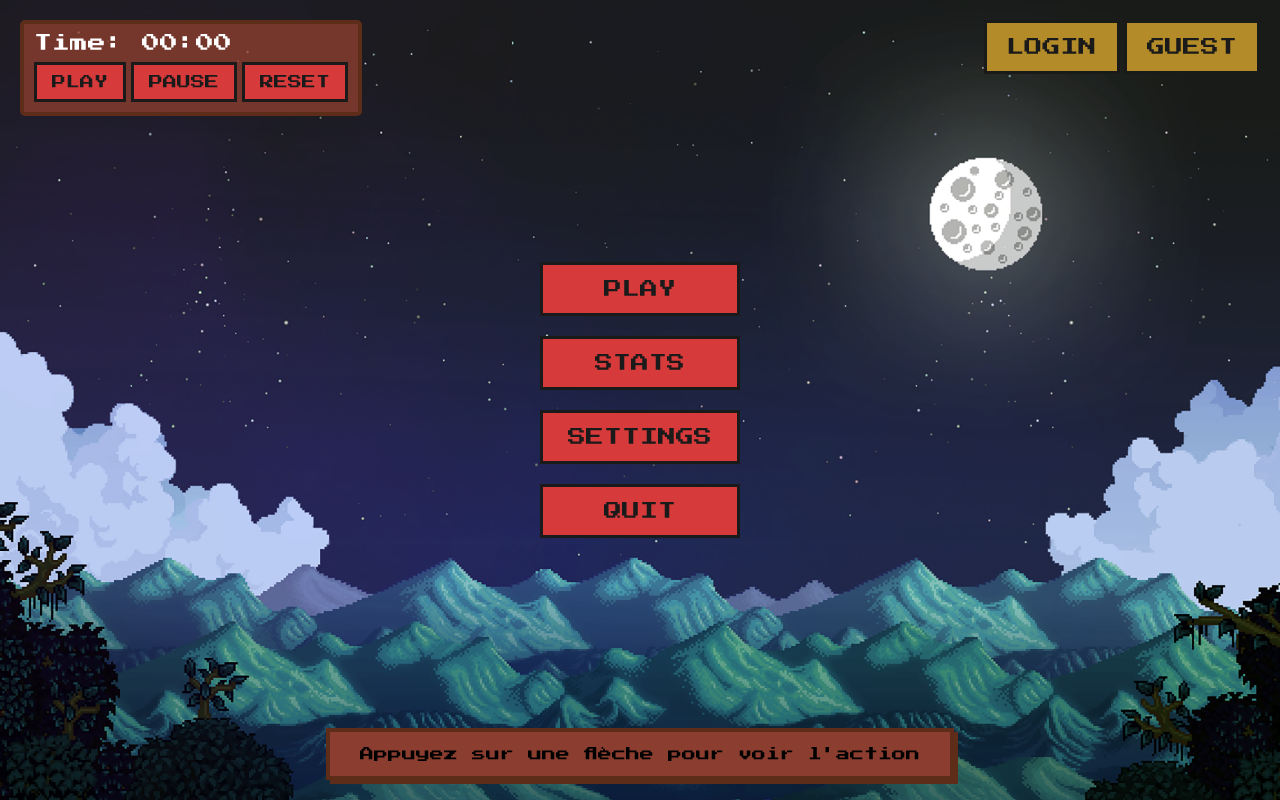
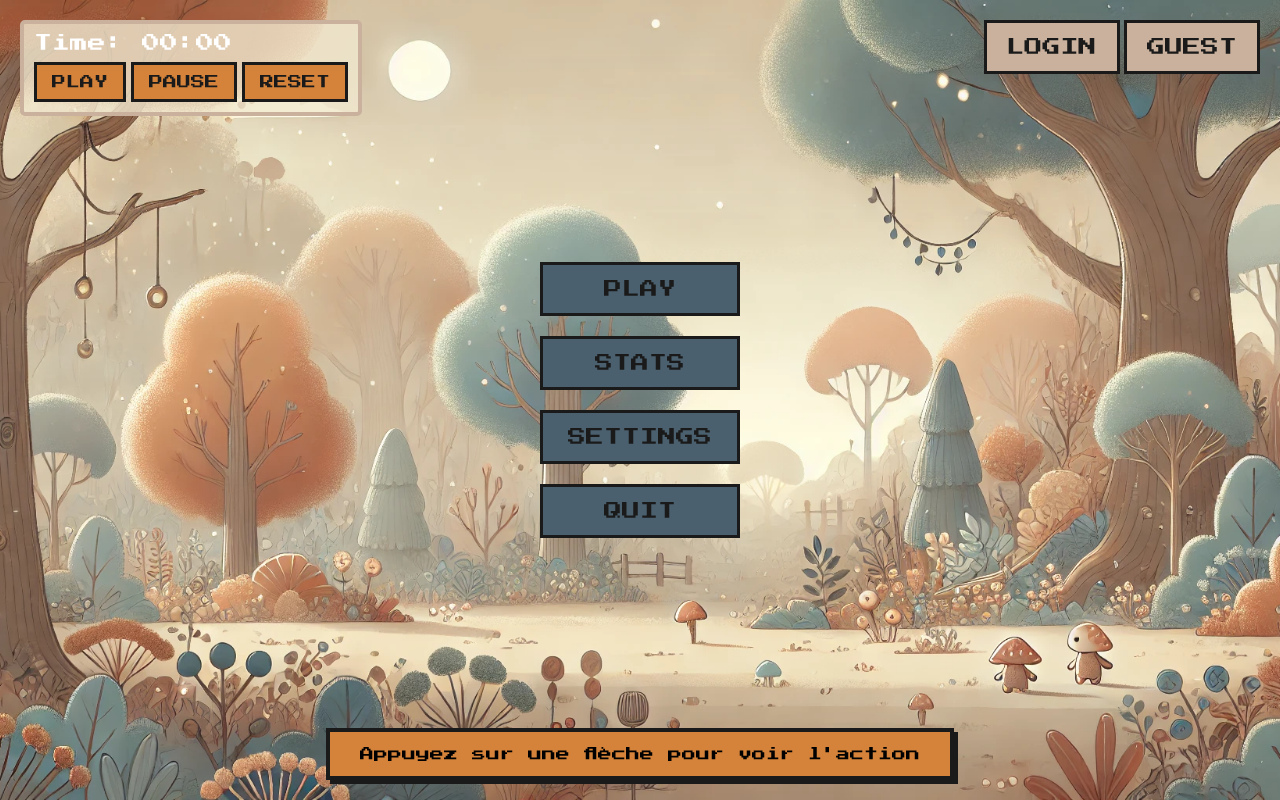
Before and after one commit to SaschaLunel/BTS-SIO-Projet-AAA-Tetris, a PHP site: page /html/index.html in a window 1280 px wide. Run offline with PHP 8.4, Linux system fonts and the light colour scheme.

Commit message:
new style of colors

```diff
--- a/lot2/client web/css/style.css
+++ b/lot2/client web/css/style.css
@@ -11,7 +11,7 @@ html, body {
 
 /* Image de fond couvrant tout l'écran */
 body {
-    background-image: url('../terraria.png'); /* Remplace par le chemin de ton image */
+    background-image: url('../images/autumn.png'); /* Remplace par le chemin de ton image */
     background-size: cover;
     background-position: center;
     display: flex;
@@ -26,7 +26,7 @@ body {
 }
 
 .header-buttons button {
-    background-color: #b38b29; /* Marron doré */
+    background-color: #C9B19D; /* Marron doré */
     color: #1a1a1a; /* Noir profond pour le texte */
     font-family: 'Press Start 2P', cursive; /* Police pixel art */
     font-size: 18px;
@@ -52,7 +78,7 @@ body {
 }
 
 .center-buttons button {
-    background-color: #d73a3a; /* Rouge pixel */
+    background-color: #4B606E  ; /* Rouge pixel */
     color: #1a1a1a; /* Noir profond pour le texte */
     font-family: 'Press Start 2P', cursive; /* Police pixel art, vous pouvez la remplacer par une police similaire */
     font-size: 18px;
@@ -66,17 +92,18 @@ body {
 }
 
 .center-buttons button:hover {
-    background-color: #b12d2d; /* Couleur rouge plus sombre */
+    background-color: #455763; /* Couleur rouge plus sombre */
     transform: scale(1.05);
+    transform: translateY(-2px);
 }
 
-/* Style pour le conteneur du timer */
-#timer-container {
-    position: absolute; /* Positionnement absolu pour placer en haut à gauche */
-    top: 20px; /* Ajustez la position selon vos besoins */
+/* Style pour le petit encadré de test du timer */
+#timer-test {
+    position: absolute;
+    top: 20px;
     left: 20px;
-    background-color: rgba(139, 62, 47, 0.8); /* Un fond semi-transparent */
-    border: 4px solid #5d2d1a; /* Bordure sombre */
+    background-color: rgba(242, 233, 208, 0.8); /* Un fond semi-transparent */
+    border: 4px solid #C9B19D; /* Bordure sombre */
     border-radius: 5px; /* Coins arrondis */
     padding: 10px; /* Espace interne */
     color: white; /* Couleur du texte */
@@ -92,20 +119,20 @@ body {
 }
 
 /* Style pour le message d'action */
-#actionDisplay {
+#inputTest {
     position: fixed; /* Pour le fixer en bas de la page */
     bottom: 20px;    /* Marge de 20px par rapport au bas */
     left: 50%;       /* Centre horizontalement */
     transform: translateX(-50%); /* Centre parfaitement l'élément */
 
-    background-color: #8b3e2f; /* Couleur de fond similaire aux boutons */
-    border: 4px solid #5d2d1a; /* Bordure foncée pour l'encadré */
+    background-color: #D5833A ; /* Couleur de fond similaire aux boutons */
+    border: 4px solid #1a1a1a; /* Bordure foncée pour l'encadré */
     color: #000; /* Couleur du texte */
     font-family: 'Press Start 2P', cursive; /* Police pour le style rétro */
     font-size: 14px; /* Taille du texte */
     padding: 15px 30px; /* Espace intérieur pour l'encadré */
     text-align: center; /* Centrer le texte dans l'encadré */
-    box-shadow: 4px 4px 0 #5d2d1a; /* Ombre pour un effet 3D rétro */
+    box-shadow: 4px 4px 0 #1a1a1a; /* Ombre pour un effet 3D rétro */
     width: fit-content; /* Ajuste la largeur à la taille du texte */
     min-width: 200px; /* Largeur minimale pour un bon affichage */
 }
@@ -170,7 +198,7 @@ body {
 }
 
 .timer-buttons button {
-    background-color: #d73a3a; /* Rouge pixel */
+    background-color: #D5833A ; /* Rouge pixel */
     color: #1a1a1a; /* Noir profond pour le texte */
     font-family: 'Press Start 2P', cursive; /* Police pixel art */
     font-size: 14px;
--- a/lot2/client web/html/game.html
+++ b/lot2/client web/html/game.html
@@ -3,9 +3,10 @@
 <head>
     <meta charset="UTF-8">
     <meta name="viewport" content="width=device-width, initial-scale=1.0">
-    <title>Now playing</title>
+    <title>Now playing !</title>
     <link rel="stylesheet" href="../css/style.css">
     <link href="https://fonts.googleapis.com/css2?family=Press+Start+2P&display=swap" rel="stylesheet">
+    <link rel="icon" type="image/x-icon" href="../images/8EB7C3.ico">
 </head>
 <body>
     <!-- Timer -->
@@ -22,7 +23,7 @@
         <button id="quitGameButton">Quit</button>
     </div>
 
-    <div id="actionDisplay">Appuyez sur une flèche pour voir l'action</div>
+    <div id="inputTest">Appuyez sur une flèche pour voir l'action</div>
 
     <script src="../js/script.js"></script>
 </body>
--- a/lot2/client web/html/index.html
+++ b/lot2/client web/html/index.html
@@ -3,9 +3,10 @@
 <head>
     <meta charset="UTF-8">
     <meta name="viewport" content="width=device-width, initial-scale=1.0">
-    <title>Tetriscraft</title>
+    <title>Lets Play Tetriscraft !</title>
     <link rel="stylesheet" href="../css/style.css">
     <link href="https://fonts.googleapis.com/css2?family=Press+Start+2P&display=swap" rel="stylesheet">
+    <link rel="icon" type="image/x-icon" href="../images/8EB7C3.ico">
 </head>
 <body>
     <!-- Section pour les boutons en haut à droite -->
@@ -22,8 +23,8 @@
         <button id="quitButton">Quit</button>
     </div>
 
-    <!-- Section pour le timer en haut à gauche -->
-    <div id="timer-container">
+    <!-- Section pour le timer de test en haut à gauche -->
+    <div id="timer-test">
         <div id="timer">Time: 00:00</div>
         <div class="timer-buttons">
             <button id="playTimer">Play</button>
@@ -32,7 +33,7 @@
         </div>
     </div>
 
-    <div id="actionDisplay">Appuyez sur une flèche pour voir l'action</div>
+    <div id="inputTest">Appuyez sur une flèche pour voir l'action</div>
 
     <!-- Lien vers le script JavaScript -->
     <script src="../js/script.js"></script>
```
Also changed, not shown: other parts of lot2/client web/css/style.css (+33 -5 lines), lot2/client web/html/LoginGuest.html (added, +20 -0 lines), lot2/client web/js/script.js (+28 -21 lines), lot2/client web/images/8EB7C3.ico (added), lot2/client web/images/autumn.png (added), lot2/client web/terraria.png (deleted).
